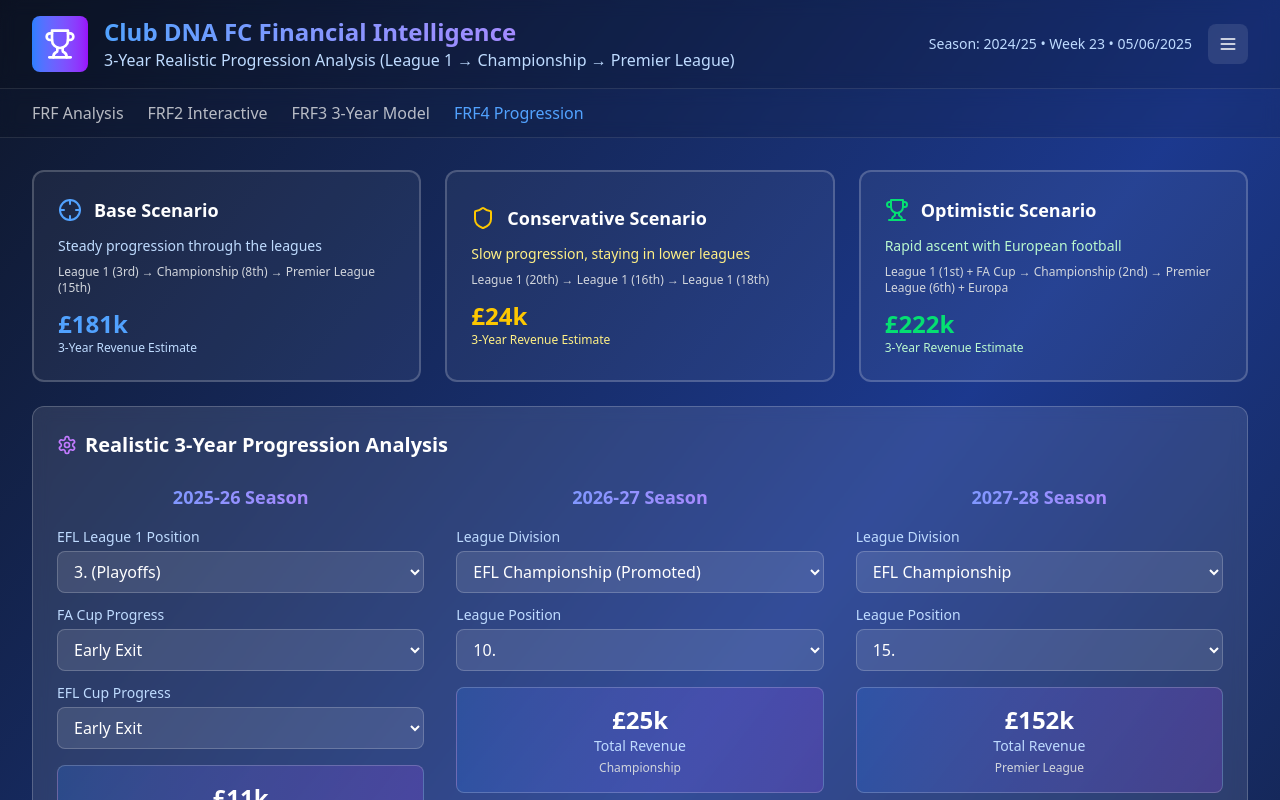
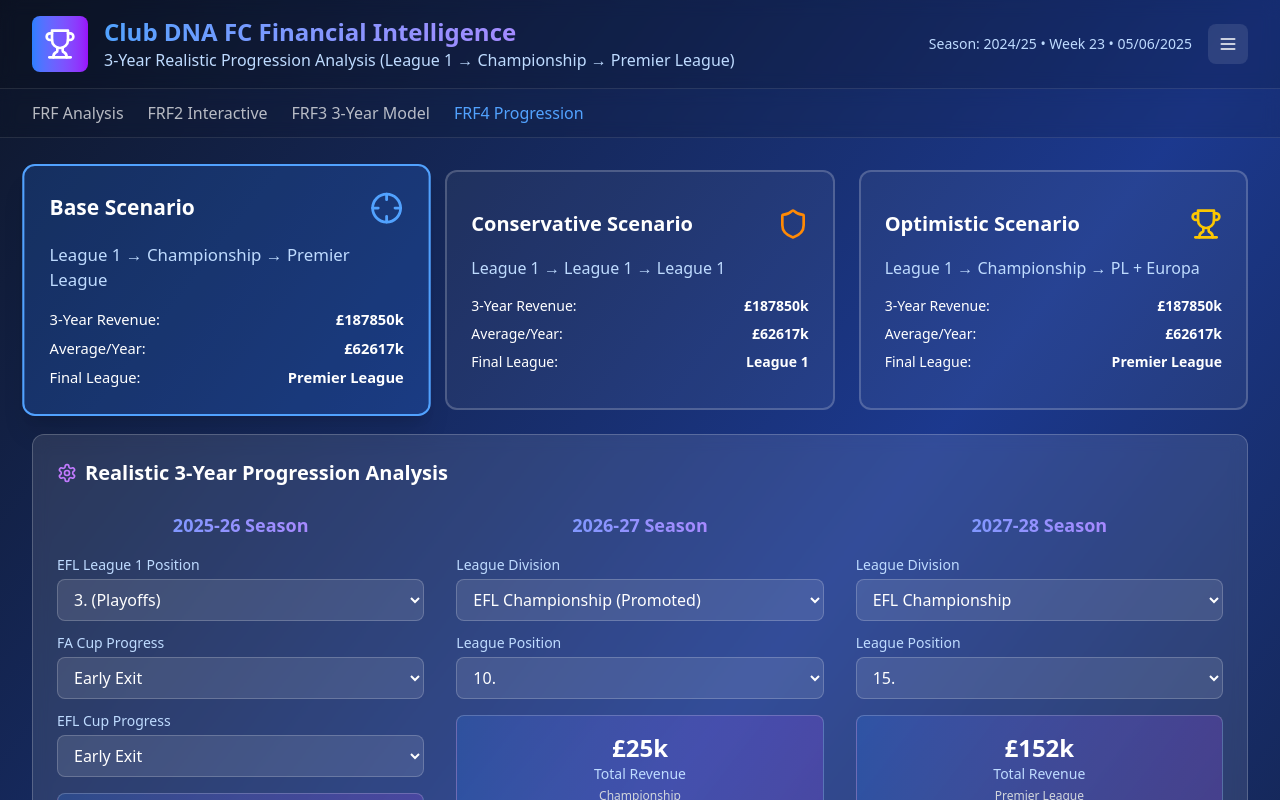
Before and after one commit to zenifieduk/fin-intel, a Next.js app: page /frf4 in a window 1280 px wide. Shown: the top 800 px of the page. Built offline with nearby package versions, Linux system fonts and the light colour scheme.

Commit message:
Apply FRF3 styling to FRF4 top cards and fix build errors

```diff
--- a/src/app/frf4/page.tsx
+++ b/src/app/frf4/page.tsx
@@ -1,10 +1,8 @@
 "use client";
 
-import React, { useState, useEffect } from 'react';
-import { LineChart, Line, XAxis, YAxis, CartesianGrid, Tooltip, Legend, ResponsiveContainer, BarChart, Bar, PieChart, Pie, Cell, AreaChart, Area } from 'recharts';
-import { TrendingUp, TrendingDown, AlertTriangle, CheckCircle, Target, Trophy, DollarSign, Users, Calendar, Settings, Play, Pause, Crosshair, Shield, Menu, X } from 'lucide-react';
-
-type ScenarioYear = 2025 | 2026 | 2027;
+import React, { useState } from 'react';
+import { BarChart, Bar, XAxis, YAxis, CartesianGrid, Tooltip, Legend, ResponsiveContainer, AreaChart, Area } from 'recharts';
+import { TrendingUp, AlertTriangle, CheckCircle, Target, Trophy, DollarSign, Users, Settings, Play, Pause, Crosshair, Shield, Menu, X } from 'lucide-react';
 
 interface YearData2025 {
   eflLeague1Position: number;
@@ -44,6 +42,7 @@ interface ScenarioData {
 const ClubDNAFinancialDashboard = () => {
   const [isLiveMode, setIsLiveMode] = useState(false);
   const [isMobileMenuOpen, setIsMobileMenuOpen] = useState(false);
+  const [activePreset, setActivePreset] = useState<string>('base');
   const [currentScenario, setCurrentScenario] = useState<ScenarioData>({
     2025: {
       eflLeague1Position: 3, // Starting in EFL League 1
@@ -477,26 +476,27 @@ const ClubDNAFinancialDashboard = () => {
   };
 
   const setPresetScenario = (preset) => {
+    setActivePreset(preset);
     switch (preset) {
       case 'base':
         setCurrentScenario({
           2025: { eflLeague1Position: 3, faCupProgress: 'Round 4', eflCupProgress: '', relegatedFromChampionship: false },
           2026: { league: 'championship', position: 8, championsLeague: '', europaLeague: '', conferenceLeague: '', faCupProgress: '', eflCupProgress: '', parachutePayment: false },
-          2027: { league: 'premierLeague', position: 15, championsLeague: '', europaLeague: '', conferenceLeague: '', faCupProgress: '', eflCupProgress: '' }
+          2027: { league: 'premierLeague', position: 15, championsLeague: '', europaLeague: '', conferenceLeague: '', faCupProgress: '', eflCupProgress: '', parachutePayment: false }
         });
         break;
       case 'low':
         setCurrentScenario({
           2025: { eflLeague1Position: 20, faCupProgress: '', eflCupProgress: '', relegatedFromChampionship: false },
           2026: { league: 'eflLeague1', position: 16, championsLeague: '', europaLeague: '', conferenceLeague: '', faCupProgress: '', eflCupProgress: '', parachutePayment: false },
-          2027: { league: 'eflLeague1', position: 18, championsLeague: '', europaLeague: '', conferenceLeague: '', faCupProgress: '', eflCupProgress: '' }
+          2027: { league: 'eflLeague1', position: 18, championsLeague: '', europaLeague: '', conferenceLeague: '', faCupProgress: '', eflCupProgress: '', parachutePayment: false }
         });
         break;
       case 'high':
         setCurrentScenario({
           2025: { eflLeague1Position: 1, faCupProgress: 'Winner', eflCupProgress: '', relegatedFromChampionship: false },
           2026: { league: 'championship', position: 2, championsLeague: '', europaLeague: '', conferenceLeague: 'Conference League Semi-Final', faCupProgress: '', eflCupProgress: '', parachutePayment: false },
-          2027: { league: 'premierLeague', position: 6, championsLeague: '', europaLeague: 'Europa League Group', conferenceLeague: '', faCupProgress: '', eflCupProgress: '' }
+          2027: { league: 'premierLeague', position: 6, championsLeague: '', europaLeague: 'Europa League Group', conferenceLeague: '', faCupProgress: '', eflCupProgress: '', parachutePayment: false }
         });
         break;
     }
@@ -642,62 +642,95 @@ const ClubDNAFinancialDashboard = () => {
         <div className="mb-6 grid grid-cols-1 md:grid-cols-3 gap-6">
           <button
             onClick={() => setPresetScenario('base')}
-            className={`p-6 rounded-xl border-2 transition-all duration-300 hover:bg-white/10 hover:border-white/30 text-left ${
-              'border-white/20 bg-white/5'
+            className={`p-6 rounded-xl border-2 transition-all duration-300 text-left ${
+              activePreset === 'base'
+                ? 'border-blue-400 bg-blue-500/20 shadow-xl scale-105'
+                : 'border-white/20 bg-white/5 hover:bg-white/10 hover:border-white/30'
             }`}
           >
-            <div className="flex items-center mb-3">
-              <Crosshair className="w-6 h-6 mr-3 text-blue-400" />
-              <h4 className="font-semibold text-lg">Base Scenario</h4>
+            <div className="flex items-center justify-between mb-4">
+              <h3 className="text-xl font-bold">Base Scenario</h3>
+              <div className="text-2xl">
+                <Crosshair className="w-8 h-8 text-blue-400" />
+              </div>
             </div>
-            <p className="text-blue-200 text-sm mb-2">Steady progression through the leagues</p>
-            <div className="text-xs text-gray-300">
-              League 1 (3rd) → Championship (8th) → Premier League (15th)
+            <p className="text-blue-200 mb-4">League 1 → Championship → Premier League</p>
+            <div className="space-y-2 text-sm">
+              <div className="flex justify-between">
+                <span>3-Year Revenue:</span>
+                <span className="font-semibold">£{(financialData[2025].total + financialData[2026].total + financialData[2027].total).toFixed(0)}k</span>
+              </div>
+              <div className="flex justify-between">
+                <span>Average/Year:</span>
+                <span className="font-semibold">£{((financialData[2025].total + financialData[2026].total + financialData[2027].total) / 3).toFixed(0)}k</span>
+              </div>
+              <div className="flex justify-between">
+                <span>Final League:</span>
+                <span className="font-semibold">Premier League</span>
+              </div>
             </div>
-            <div className="mt-3 text-2xl font-bold text-blue-400">
-              £{((15000 + 26000 + 140000) / 1000).toFixed(0)}k
-            </div>
-            <div className="text-xs text-blue-200">3-Year Revenue Estimate</div>
           </button>
 
           <button
             onClick={() => setPresetScenario('low')}
-            className={`p-6 rounded-xl border-2 transition-all duration-300 hover:bg-white/10 hover:border-white/30 text-left ${
-              'border-white/20 bg-white/5'
+            className={`p-6 rounded-xl border-2 transition-all duration-300 text-left ${
+              activePreset === 'low'
+                ? 'border-blue-400 bg-blue-500/20 shadow-xl scale-105'
+                : 'border-white/20 bg-white/5 hover:bg-white/10 hover:border-white/30'
             }`}
           >
-            <div className="flex items-center mb-3">
-              <Shield className="w-6 h-6 mr-3 text-yellow-400" />
-              <h4 className="font-semibold text-lg">Conservative Scenario</h4>
+            <div className="flex items-center justify-between mb-4">
+              <h3 className="text-xl font-bold">Conservative Scenario</h3>
+              <div className="text-2xl">
+                <Shield className="w-8 h-8 text-orange-400" />
+              </div>
             </div>
-            <p className="text-yellow-200 text-sm mb-2">Slow progression, staying in lower leagues</p>
-            <div className="text-xs text-gray-300">
-              League 1 (20th) → League 1 (16th) → League 1 (18th)
+            <p className="text-blue-200 mb-4">League 1 → League 1 → League 1</p>
+            <div className="space-y-2 text-sm">
+              <div className="flex justify-between">
+                <span>3-Year Revenue:</span>
+                <span className="font-semibold">£{(financialData[2025].total + financialData[2026].total + financialData[2027].total).toFixed(0)}k</span>
+              </div>
+              <div className="flex justify-between">
+                <span>Average/Year:</span>
+                <span className="font-semibold">£{((financialData[2025].total + financialData[2026].total + financialData[2027].total) / 3).toFixed(0)}k</span>
+              </div>
+              <div className="flex justify-between">
+                <span>Final League:</span>
+                <span className="font-semibold">League 1</span>
+              </div>
             </div>
-            <div className="mt-3 text-2xl font-bold text-yellow-400">
-              £{((8000 + 8000 + 8000) / 1000).toFixed(0)}k
-            </div>
-            <div className="text-xs text-yellow-200">3-Year Revenue Estimate</div>
           </button>
 
           <button
             onClick={() => setPresetScenario('high')}
-            className={`p-6 rounded-xl border-2 transition-all duration-300 hover:bg-white/10 hover:border-white/30 text-left ${
-              'border-white/20 bg-white/5'
+            className={`p-6 rounded-xl border-2 transition-all duration-300 text-left ${
+              activePreset === 'high'
+                ? 'border-blue-400 bg-blue-500/20 shadow-xl scale-105'
+                : 'border-white/20 bg-white/5 hover:bg-white/10 hover:border-white/30'
             }`}
           >
-            <div className="flex items-center mb-3">
-              <Trophy className="w-6 h-6 mr-3 text-green-400" />
-              <h4 className="font-semibold text-lg">Optimistic Scenario</h4>
+            <div className="flex items-center justify-between mb-4">
+              <h3 className="text-xl font-bold">Optimistic Scenario</h3>
+              <div className="text-2xl">
+                <Trophy className="w-8 h-8 text-yellow-400" />
+              </div>
             </div>
-            <p className="text-green-200 text-sm mb-2">Rapid ascent with European football</p>
-            <div className="text-xs text-gray-300">
-              League 1 (1st) + FA Cup → Championship (2nd) → Premier League (6th) + Europa
+            <p className="text-blue-200 mb-4">League 1 → Championship → PL + Europa</p>
+            <div className="space-y-2 text-sm">
+              <div className="flex justify-between">
+                <span>3-Year Revenue:</span>
+                <span className="font-semibold">£{(financialData[2025].total + financialData[2026].total + financialData[2027].total).toFixed(0)}k</span>
+              </div>
+              <div className="flex justify-between">
+                <span>Average/Year:</span>
+                <span className="font-semibold">£{((financialData[2025].total + financialData[2026].total + financialData[2027].total) / 3).toFixed(0)}k</span>
+              </div>
+              <div className="flex justify-between">
+                <span>Final League:</span>
+                <span className="font-semibold">Premier League</span>
+              </div>
             </div>
-            <div className="mt-3 text-2xl font-bold text-green-400">
-              £{((12000 + 35000 + 175000) / 1000).toFixed(0)}k
-            </div>
-            <div className="text-xs text-green-200">3-Year Revenue Estimate</div>
           </button>
         </div>
 
```
